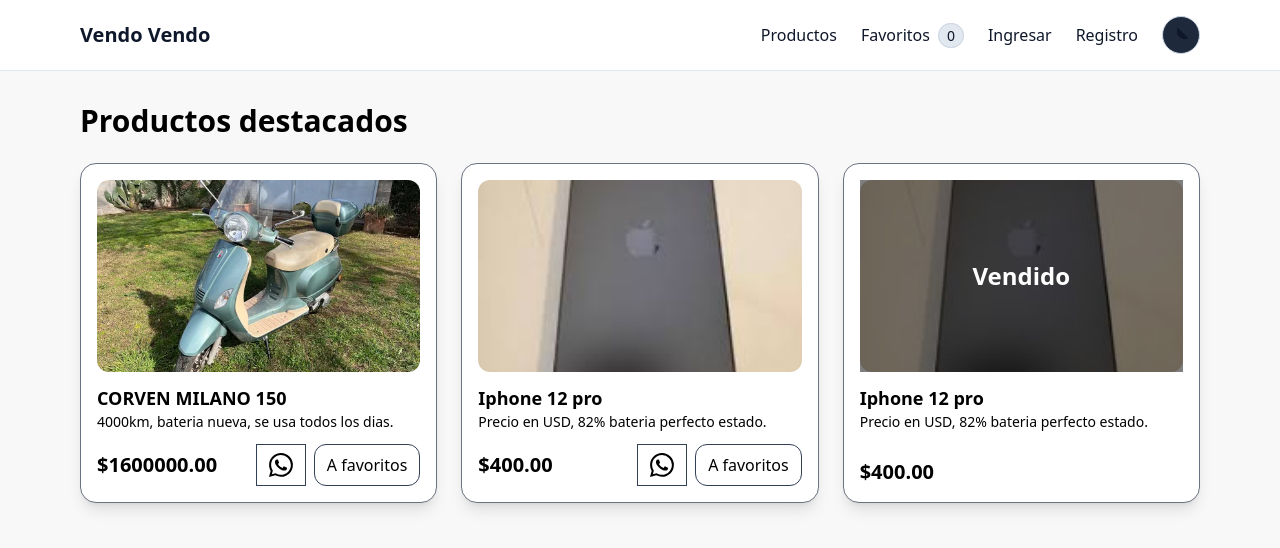
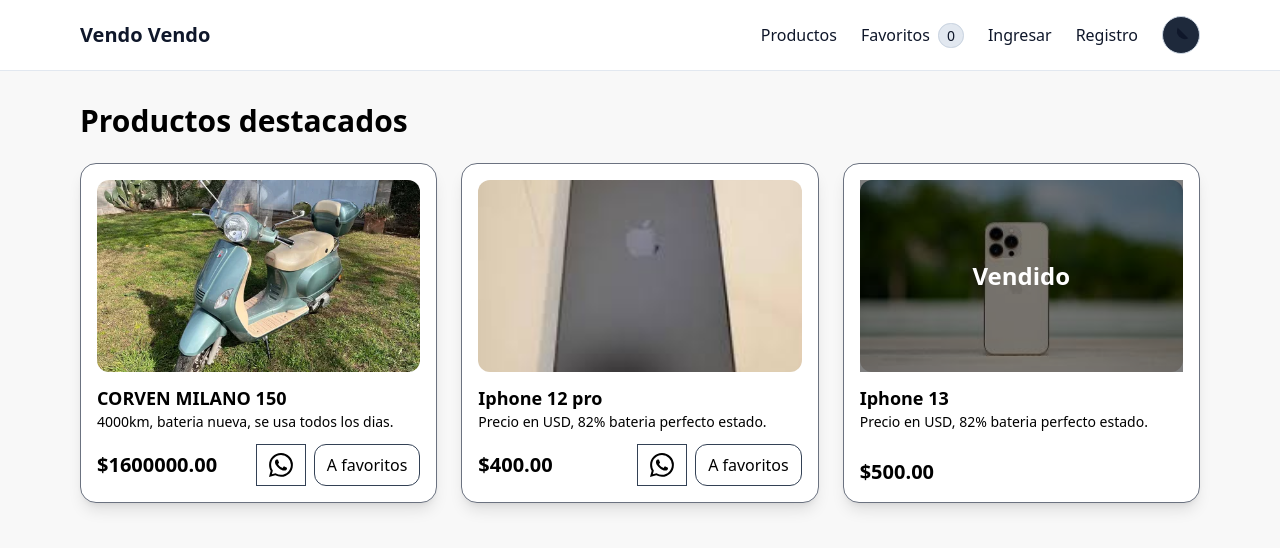
Before and after one commit to guillermodv/ecommerce-next, a Next.js app: page / in a window 1280 px wide. Shown: the top 548 px of the page. Built offline with nearby package versions, Linux system fonts and the light colour scheme.

Commit message:
feat: available functionality

```diff
--- a/app/product/[id]/page.js
+++ b/app/product/[id]/page.js
@@ -26,6 +26,11 @@
   return (
     <div className="grid gap-8 md:grid-cols-2">
       <div className="card p-4 relative h-96">
+        {product.status !== 'available' && (
+          <div className="absolute top-0 left-0 w-full h-full bg-black bg-opacity-50 flex items-center justify-center">
+            <span className="text-white text-2xl font-bold">Vendido</span>
+          </div>
+        )}
         <img
           src={product.images[currentImageIndex]}
           alt={product.name}
@@ -64,6 +69,7 @@
         <div className="mt-4 text-3xl font-bold">
           ${product.price.toFixed(2)}
         </div>
+        {product.status === 'available' && (
           <div className="mt-6 flex gap-3">
             <button
               className="px-3 py-2 rounded-xl border border-slate-700 hover:bg-slate-800 hover:text-red-500"
@@ -80,9 +86,7 @@
               <img src="/whatsapp.svg" alt="WhatsApp" className="w-6 h-6" />
             </a>
           </div>
-        <div className="mt-6 flex gap-3">
-          {PRODUCT_DETAIL.CONTACT_PRIVATE}
-        </div>
+        )}
       </div>
     </div>
   );
--- a/data/products.js
+++ b/data/products.js
@@ -16,10 +16,10 @@
     status: "available"
   },
   {
-    id: "2",
-    name: "Iphone 12 pro",
-    price: 400,
-    images: ["/iphone12.png"],
+    id: "3",
+    name: "Iphone 13",
+    price: 500,
+    images: ["/iphone13.png"],
     description: "Precio en USD, 82% bateria perfecto estado.",
     status: "sold"
   },
```
Also changed, not shown: public/iphone13.png (added). Lines whose indentation alone changed are shown as unchanged.
